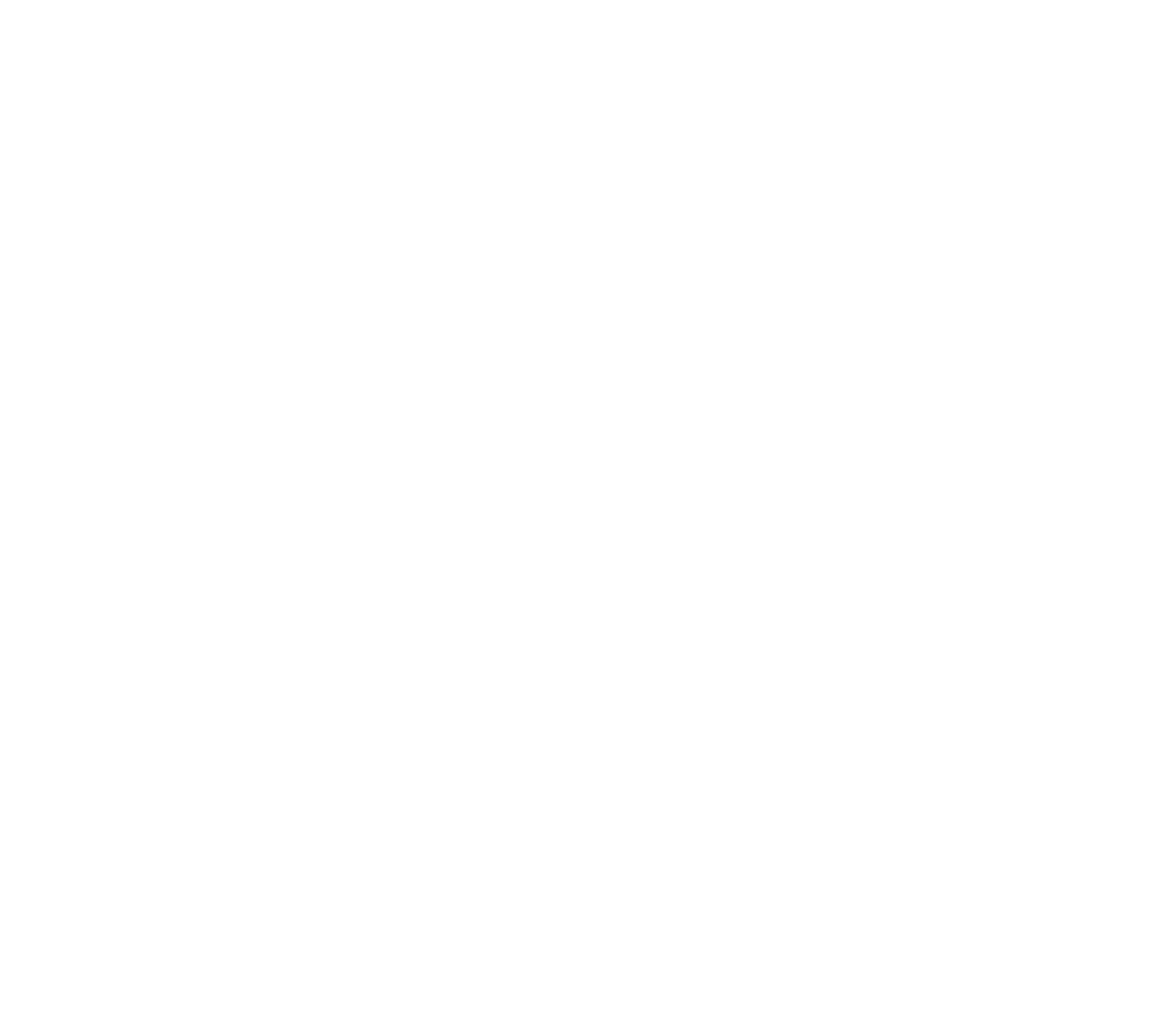
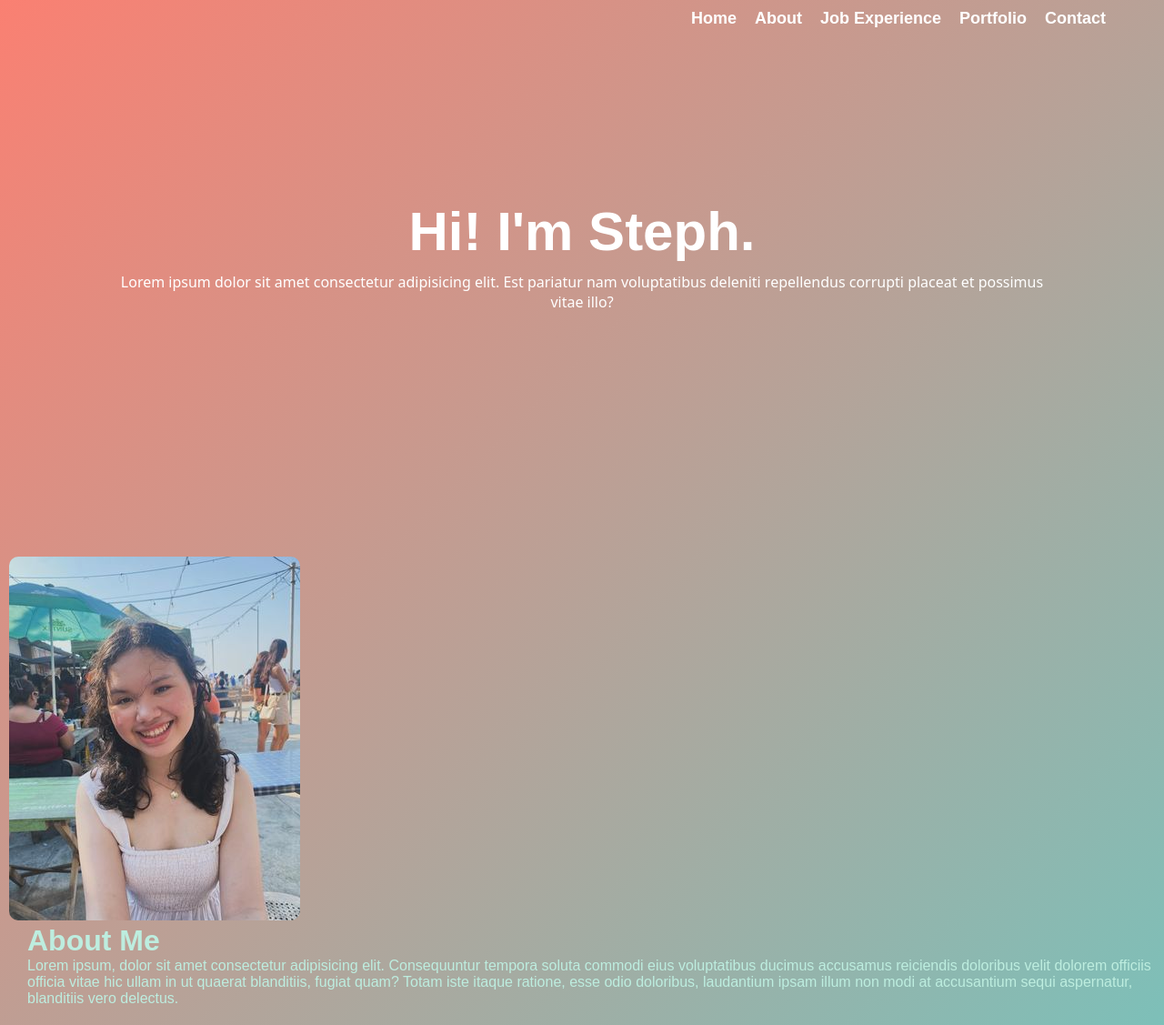
Before and after one commit to stephniee/frontEndBootcamp, a plain HTML site: page Sample Project/index.html in a window 1280 px wide. Shown: the whole page at 91% size. Before the commit the page ends 800 px from the top, so only its background shows below. Drawn offline with Linux system fonts and the light colour scheme.

Commit message:
modified my code and added img src

```diff
--- a/Sample Project/index.html
+++ b/Sample Project/index.html
@@ -4,8 +4,42 @@
     <meta charset="UTF-8">
     <meta name="viewport" content="width=device-width, initial-scale=1.0">
     <title>Steph's Portfolio</title>
+    <link rel="stylesheet" href="style.css">
 </head>
 <body>
+    <div id="header">
+        <div class="container">
+            <nav>
+                <ul>
+                    <li><a href="#">Home</a></li>
+                    <li><a href="#">About</a></li>
+                    <li><a href="#">Job Experience</a></li>
+                    <li><a href="#">Portfolio</a></li>
+                    <li><a href="#">Contact</a></li>
+                </ul>
+            </nav>
+        </div>
+        <div id="intro">
+            <h1> Hi! I'm Steph.</h1>
+            <p> Lorem ipsum dolor sit amet consectetur adipisicing elit. Est pariatur nam voluptatibus deleniti repellendus corrupti placeat et possimus vitae illo?</p>
+        </div>
+    </div>
+<!-- About Me Section -->
+ <div>
+    <div id="about">
+        <div class="about-container">
+            <div class="row">
+                <div id="about-col-1">
+                    <img src="images/me.jpg">
+                </div>
+                <div id="about-col-2">
+                    <h1> About Me </h1>
+                    <p> Lorem ipsum, dolor sit amet consectetur adipisicing elit. Consequuntur tempora soluta commodi eius voluptatibus ducimus accusamus reiciendis doloribus velit dolorem officiis officia vitae hic ullam in ut quaerat blanditiis, fugiat quam? Totam iste itaque ratione, esse odio doloribus, laudantium ipsam illum non modi at accusantium sequi aspernatur, blanditiis vero delectus.</p>
+                </div>
+            </div>
+        </div>
+    </div>
 
+ </div>
 </body>
 </html>
--- a/Sample Project/style.css
+++ b/Sample Project/style.css
@@ -0,0 +1,93 @@
+
+*{
+    margin: 0;
+    padding: 0;
+    font-family: 'Poppins',sans-serif;
+}
+body{
+    background: linear-gradient(-45deg,pink,cyan,salmon);
+    background-size: 400% 400%;
+    width: 100%;
+    height: 100%;
+}
+
+#header{
+    width: 100%;
+    height: 10vh;
+
+}
+.container{
+    padding: 10px 5%;
+
+}
+
+nav ul {
+    display: flex;
+    align-items: center;
+    justify-content: flex-end;
+    padding: 0;
+    list-style: none;
+    position: sticky;
+}
+nav ul li {
+    margin-left: 20px;
+    display: inline-block;
+}
+
+nav ul li a{
+    color: #fff;
+    text-decoration: none;
+    font-size: 18px;
+    font-weight: bold;
+    position: relative;
+}
+nav ul li a::after{
+    content: '';
+    height: 3px;
+    width: 0;
+    background: pink;
+    position: absolute;
+    left: 0;
+    bottom: -7.5px;
+    transition: 0.5s;
+}
+nav ul li a:hover::after{
+    width: 100%;
+}
+
+#intro {
+    color: #fff;
+    width: 80%;
+    margin: 0 auto;
+    text-align: center;
+    padding-top: 14%;
+}
+#intro h1{
+    font-weight: bolder;
+    font-size: 60px;
+}
+#intro p {
+    padding-top: 10px;
+    font-family: system-ui, -apple-system, BlinkMacSystemFont, 'Segoe UI', Roboto, Oxygen, Ubuntu, Cantarell, 'Open Sans', 'Helvetica Neue', sans-serif;
+}
+
+/* -----About Me Section----- */
+
+#about{
+    padding: 20px 10px;
+    margin-top: 40%;
+    color: #bdeddf;
+
+}
+.row{
+    display: flex;
+    justify-content: space-between;
+    flex-wrap: wrap;
+}
+#about-col-1 img{
+    border-radius: 10px;
+}
+
+#about-col-2{
+   margin-left: 20px;
+}
```
Also changed, not shown: Sample Project/images/me.jpg (added).
